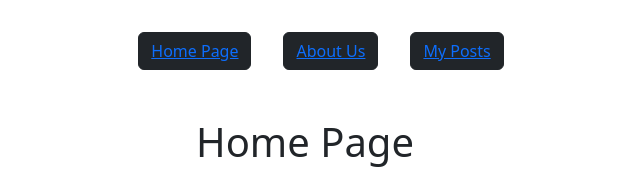
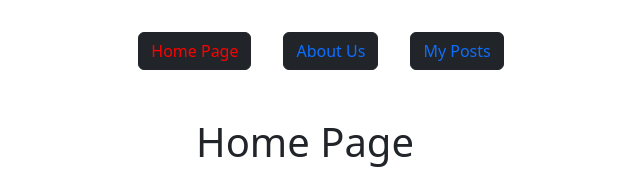
Before and after one commit to Mattia-Carbonera/react-router, a React (Vite) app: page / in a window 1280 px wide. Shown: the top 169 px of the page, without its empty margins (335-975 px from the left). Built offline with nearby package versions, Linux system fonts and the light colour scheme.

Commit message:
add Link active class

```diff
--- a/src/components/Navbar/Navbar.jsx
+++ b/src/components/Navbar/Navbar.jsx
@@ -1,4 +1,4 @@
-import { Link } from "react-router-dom";
+import { NavLink } from "react-router-dom";
 
 export default function Navbar() {
   return (
@@ -6,17 +6,23 @@ export default function Navbar() {
       <ul>
         <li>
           <button className="btn btn-dark">
-            <Link to={"/"}>Home Page</Link>
+            <NavLink to={"/"} style={{ textDecoration: "none" }}>
+              Home Page
+            </NavLink>
           </button>
         </li>
         <li>
           <button className="btn btn-dark">
-            <Link to={"/about"}>About Us</Link>
+            <NavLink to={"/about"} style={{ textDecoration: "none" }}>
+              About Us
+            </NavLink>
           </button>
         </li>
         <li>
           <button className="btn btn-dark">
-            <Link to={"/posts"}>My Posts</Link>
+            <NavLink to={"/posts"} style={{ textDecoration: "none" }}>
+              My Posts
+            </NavLink>
           </button>
         </li>
       </ul>
--- a/src/index.css
+++ b/src/index.css
@@ -3,6 +3,11 @@ main h1 {
   text-align: center;
 }
 
+/* ---- */
+/* ACTIVE CLASS BUTTON */
+.active {
+  color: red;
+}
 /* ---- */
 nav {
   display: flex;
```
